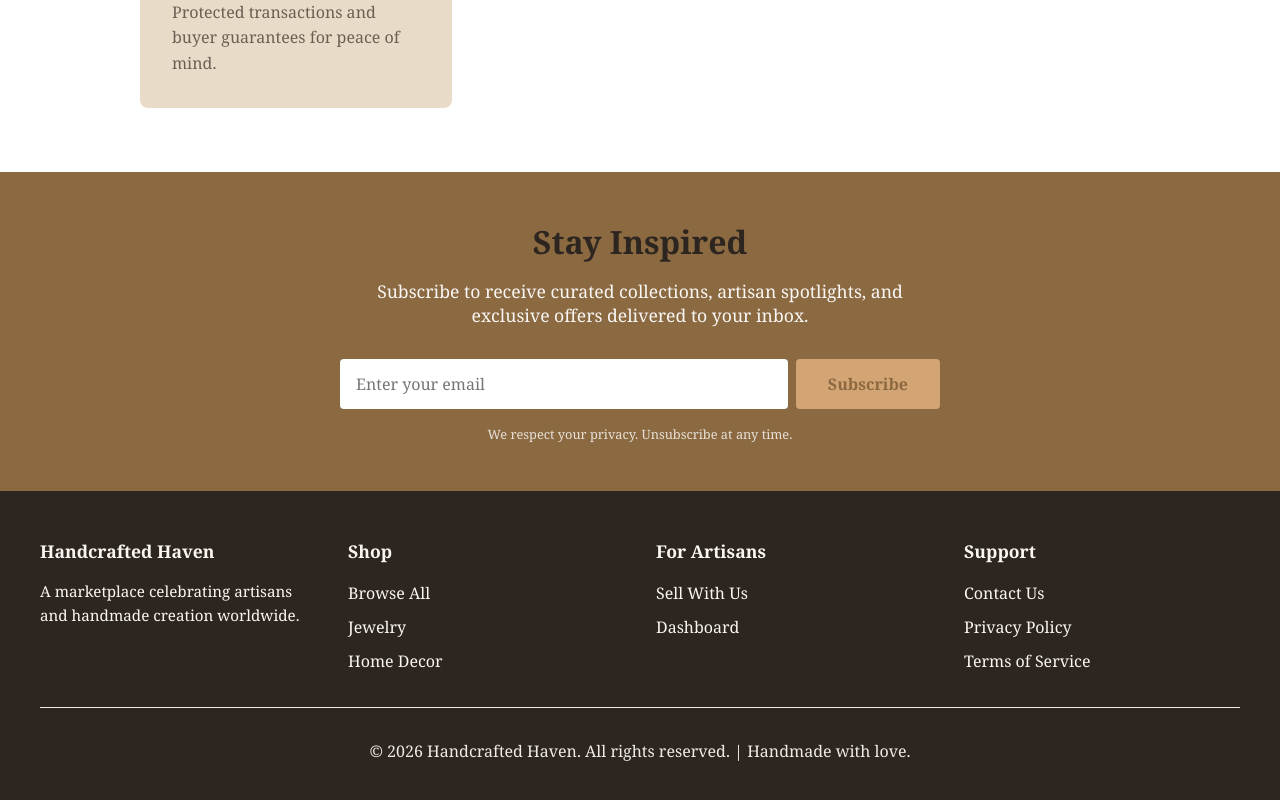
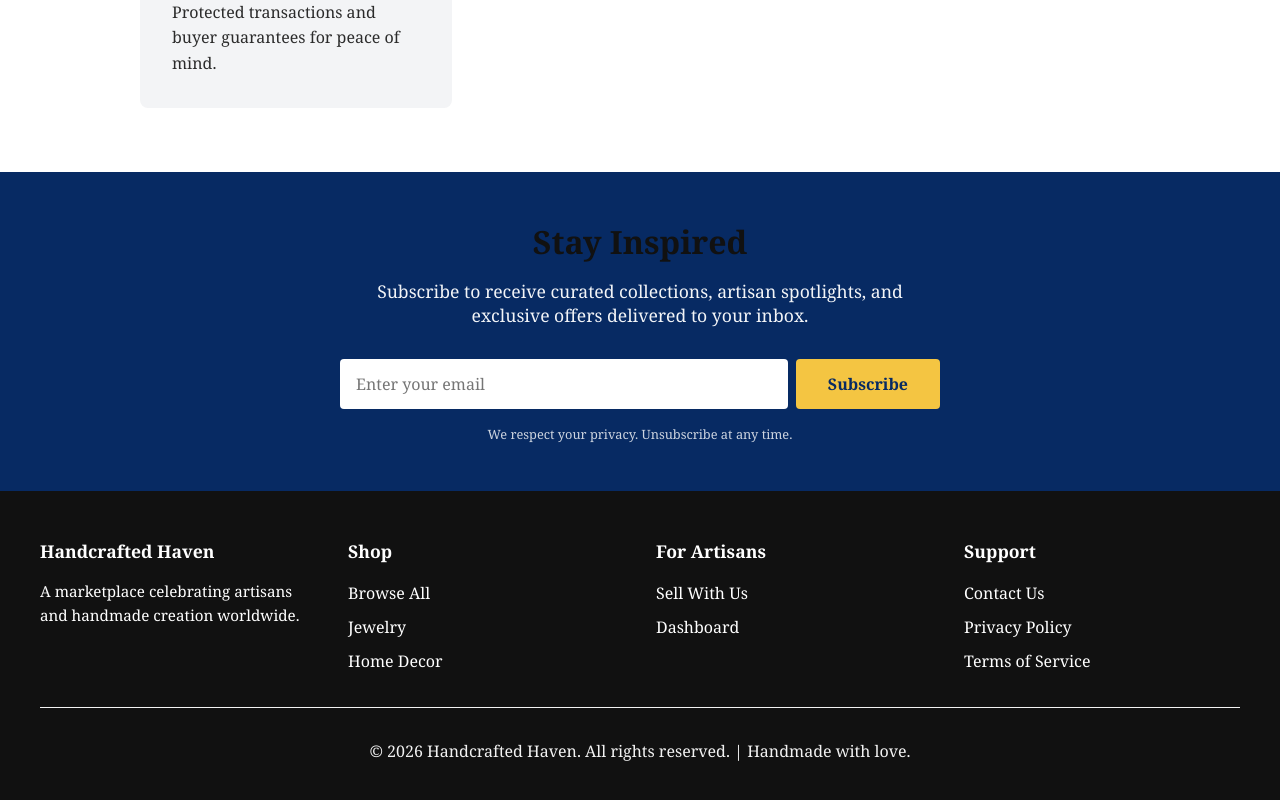
Before and after one commit to sochima-ifedikwa/handcrafted-haven, a Next.js app: page / in a window 1280 px wide. Shown: the part 3167-3967 px from the top of the page. Built offline with nearby package versions, Linux system fonts and the light colour scheme.

Commit message:
Update global styles for improved color scheme and UI consistency

```diff
--- a/src/app/globals.css
+++ b/src/app/globals.css
@@ -1,19 +1,22 @@
 :root {
-  --background: #faf7f2;
-  --foreground: #2d2520;
-  --primary: #a67c52;
-  --primary-dark: #8b6941;
-  --secondary: #d4a574;
-  --accent: #e8dcc8;
-  --text-light: #705d52;
+  --background: #ffffff;
+  --foreground: #111111;
+  --primary: #0b3d91;
+  --primary-dark: #072a63;
+  --secondary: #f4c542;
+  --accent: #f3f4f6;
+  --text-light: #2b2b2b;
 }
 
 @media (prefers-color-scheme: dark) {
   :root {
-    --background: #1a1410;
-    --foreground: #e8dcc8;
-    --primary: #c9935f;
-    --primary-dark: #b0824f;
+    --background: #ffffff;
+    --foreground: #111111;
+    --primary: #0b3d91;
+    --primary-dark: #072a63;
+    --secondary: #f4c542;
+    --accent: #f3f4f6;
+    --text-light: #2b2b2b;
   }
 }
 
@@ -94,7 +97,7 @@ input {
 
 @media (prefers-color-scheme: dark) {
   html {
-    color-scheme: dark;
+    color-scheme: light;
   }
 
   body {
```
